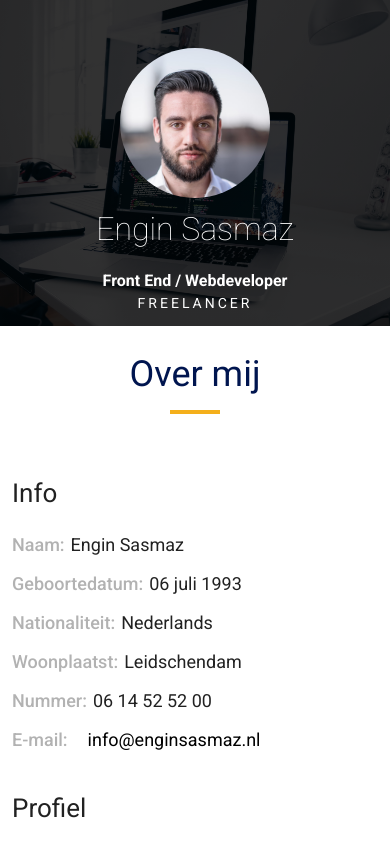
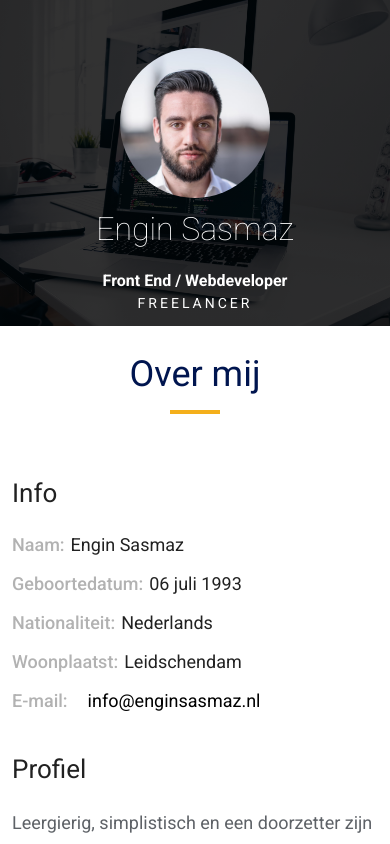
Before and after one commit to Enginovic/portfolio, a Vue app: page / in a window 390 px wide. Shown: the top 844 px of the page. Built offline with nearby package versions, Linux system fonts and the light colour scheme.

Commit message:
Removed phone number from evil recruiters. If you're a recruiter and you've come this far to find my number, congrats! Now go away :)

```diff
--- a/src/components/About/About.vue
+++ b/src/components/About/About.vue
@@ -17,7 +17,6 @@
             <li><span class="listLabel">Geboortedatum:</span>06 juli 1993</li>
             <li><span class="listLabel">Nationaliteit:</span>Nederlands</li>
             <li><span class="listLabel">Woonplaatst:</span>Leidschendam</li>
-            <li><span class="listLabel">Nummer:</span>06 14 52 52 00</li>
             <li><span class="listLabel">E-mail:</span><a href="mailto:info@enginsasmaz.nl" target="_blank">info@enginsasmaz.nl</a></li>
           </ul>
         </v-col>
```
